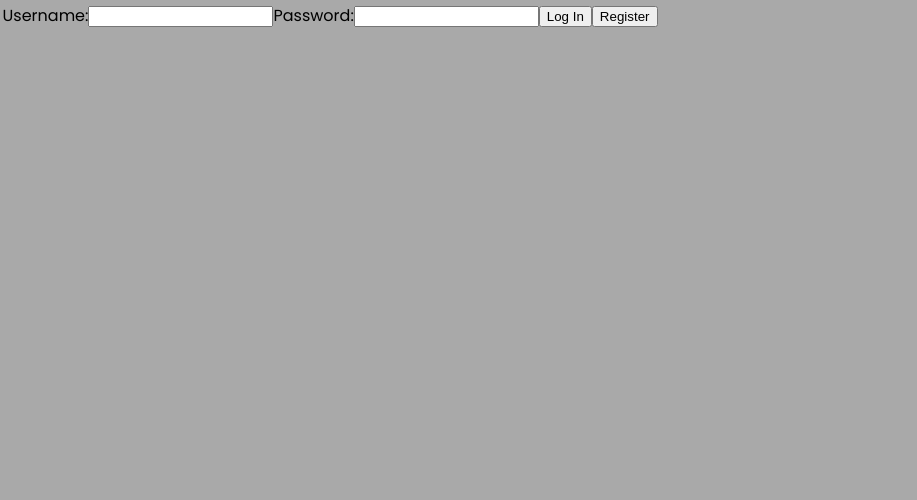
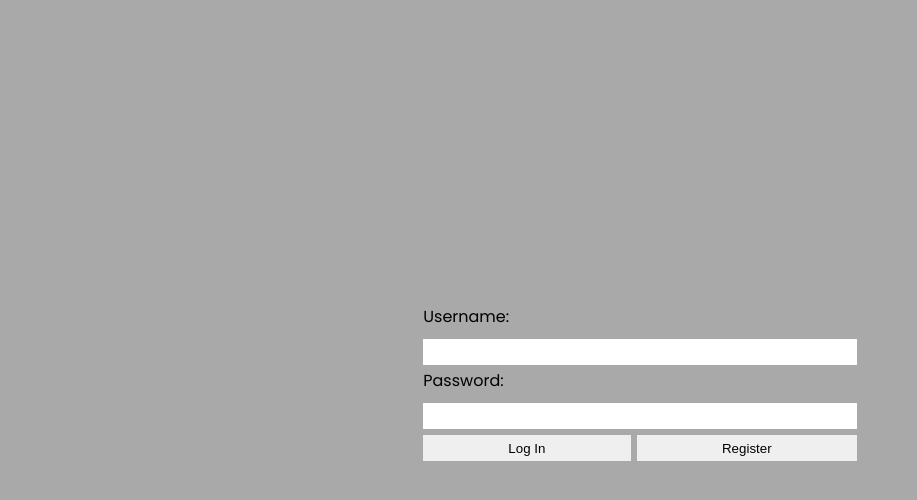
Before and after one commit to multipristr/message-board, a Gatsby site in the folder frontend/: page / in a window 1280 px wide. Shown: the whole page, without its empty margins (0-917 px from the left). Built offline with nearby package versions, Linux system fonts and the light colour scheme; Gatsby itself is replaced by a stand-in of ours.

Commit message:
Style login form and handle fails

```diff
--- a/frontend/src/components/Login.js
+++ b/frontend/src/components/Login.js
@@ -1,7 +1,90 @@
 import * as React from "react"
+import {useState} from "react"
 import {SERVER_URL} from "../config";
 
+const formStyle = {
+    display: "grid",
+    grid: `
+                    ". . . . ." auto
+                    ". usernameLabel usernameLabel usernameLabel ." 2em
+                    ". username username username ." 2em
+                    ". passwordLabel passwordLabel passwordLabel ." 2em
+                    ". password password password ." 2em
+                    ". login . register ." 2em
+                    ". fail fail fail ." 2em
+                     ". . . . ." auto
+                / 33% auto 0.5% auto 33%
+                `,
+    height: "100%",
+    width: "100%",
+}
+
+const usernameStyle = {
+    gridArea: "username",
+    alignSelf: "center",
+    justifySelf: "start",
+    height: "2em",
+    width: "100%",
+    padding: "0",
+    border: "0",
+}
+
+const passwordStyle = {
+    gridArea: "password",
+    alignSelf: "center",
+    justifySelf: "start",
+    height: "2em",
+    width: "100%",
+    padding: "0",
+    border: "0",
+}
+
+const usernameLabelStyle = {
+    gridArea: "usernameLabel",
+    alignSelf: "end",
+    justifySelf: "start",
+    height: "2em",
+    width: "100%",
+}
+
+const passwordLabelStyle = {
+    gridArea: "passwordLabel",
+    alignSelf: "end",
+    justifySelf: "start",
+    height: "2em",
+    width: "100%",
+}
+
+const loginStyle = {
+    gridArea: "login",
+    alignSelf: "center",
+    justifySelf: "start",
+    height: "2em",
+    width: "100%",
+    border: "0",
+}
+
+const registerStyle = {
+    gridArea: "register",
+    alignSelf: "center",
+    justifySelf: "end",
+    height: "2em",
+    width: "100%",
+    border: "0",
+}
+
+const failStyle = {
+    gridArea: "fail",
+    alignSelf: "center",
+    justifySelf: "start",
+    height: "2em",
+    width: "100%",
+    color: "red",
+}
+
 const Login = ({afterLogin}) => {
+    const [fail, setFail] = useState(null)
+
     const register = (e) => {
         e.preventDefault()
         fetch(`${SERVER_URL}/register`, {
@@ -15,6 +98,8 @@ const Login = ({afterLogin}) => {
             .then(response => {
                 if (response.status > 199 && response.status < 300) {
                     logIn(e)
+                } else if (response.status === 409) {
+                    setFail("Username already taken. Try different one or log in.")
                 }
             })
     }
@@ -32,18 +117,20 @@ const Login = ({afterLogin}) => {
         })
             .then(response => response.text())
             .then(token => afterLogin(token))
+            .catch(() => setFail("Invalid username or password. Correct the credentials or register."))
     }
 
     return (
-        <form method="post" onSubmit={logIn}>
-            <label htmlFor="username">Username:</label>
-            <input type="text" name="login" id="username" required={true}/>
+        <form style={formStyle} method="post" onSubmit={logIn}>
+            <label style={usernameLabelStyle} htmlFor="username">Username:</label>
+            <input style={usernameStyle} type="text" name="login" id="username" required={true}/>
 
-            <label htmlFor="password">Password:</label>
-            <input type="password" name="password" id="password" required={true}/>
+            <label style={passwordLabelStyle} htmlFor="password">Password:</label>
+            <input style={passwordStyle} type="password" name="password" id="password" required={true}/>
 
-            <input type="submit" data-inline="true" value="Log In" onClick={logIn}/>
-            <input type="submit" data-inline="true" value="Register" onClick={register}/>
+            <input style={loginStyle} type="submit" data-inline="true" value="Log In" onClick={logIn}/>
+            <input style={registerStyle} type="submit" data-inline="true" value="Register" onClick={register}/>
+            <strong style={failStyle}>{fail}</strong>
         </form>
     )
 }
--- a/frontend/src/pages/index.js
+++ b/frontend/src/pages/index.js
@@ -6,7 +6,10 @@ import Logout from "../components/Logout";
 import {clearAuthorization, getAuthorization, setJwt} from "../components/Authorization";
 
 const indexStyle = {
-    padding: "0.2%"
+    width: "100%",
+    height: "100%",
+    padding: "0.2%",
+    boxSizing: "border-box",
 }
 
 const IndexPage = () => {
--- a/frontend/src/styles/global.css
+++ b/frontend/src/styles/global.css
@@ -1,6 +1,6 @@
 @import url('https://fonts.googleapis.com/css2?family=Poppins');
 
-html, body, #___gatsby {
+html, body, #___gatsby, #gatsby-focus-wrapper {
     height: 100%;
     width: 100%;
     margin: 0 auto;
```
